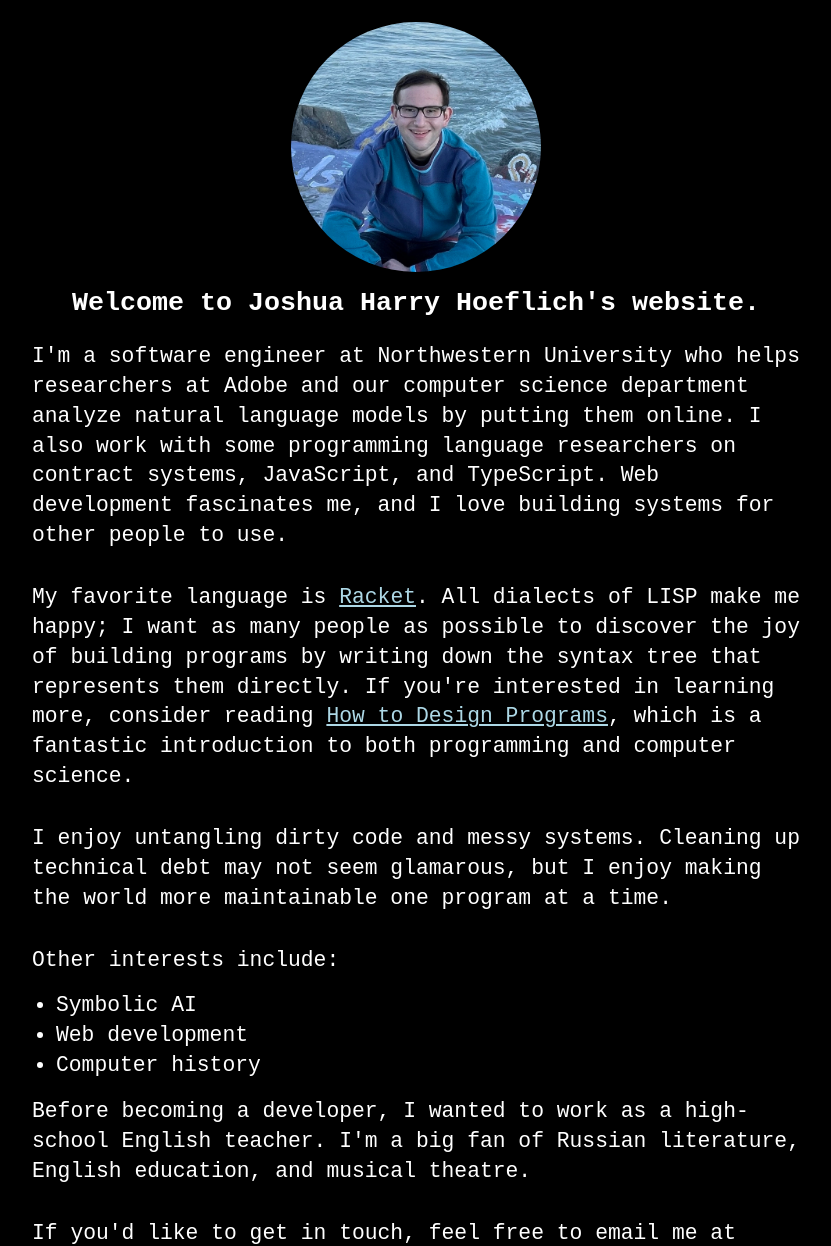
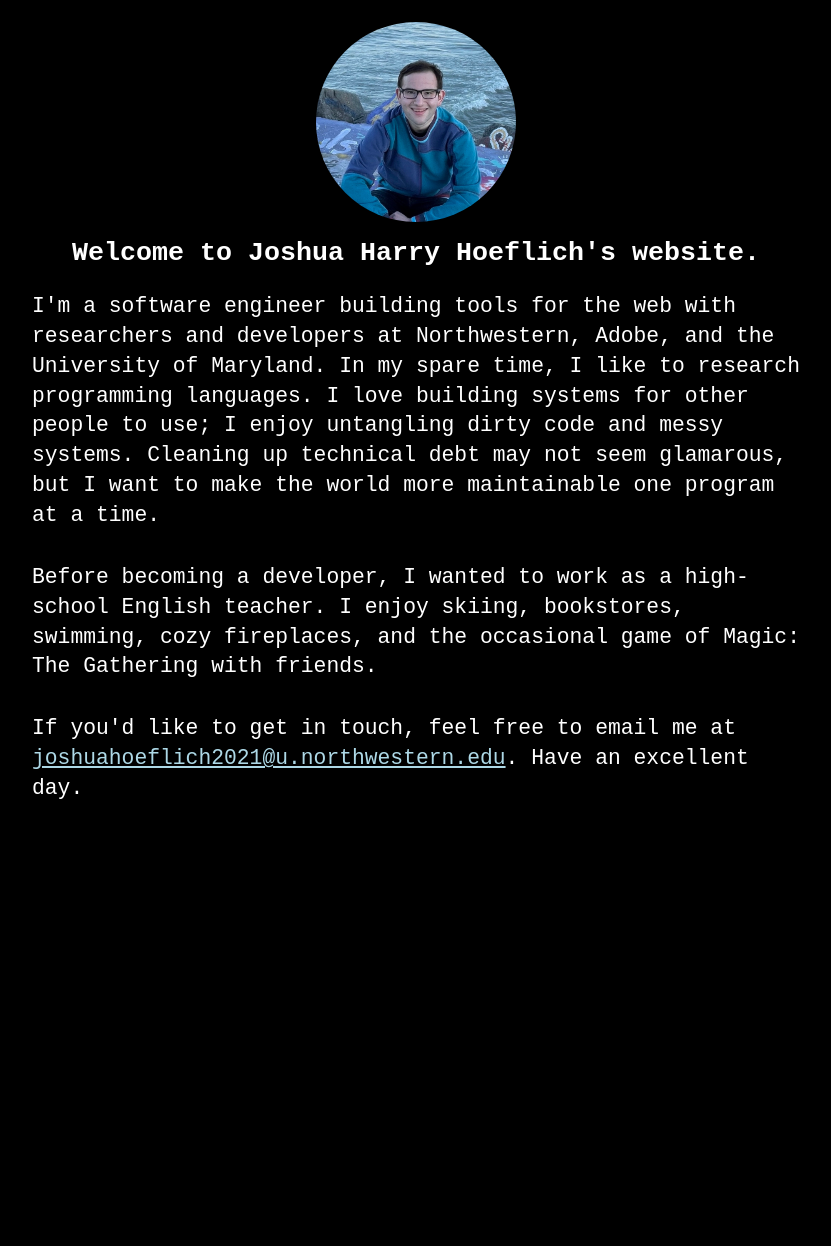
Before and after one commit to joshuaharry/joshuaharry.com, a website: page public/index.html in a window 1280 px wide. Shown: the part 63-1309 px from the top of the page, without its empty margins (224-1055 px from the left). After the commit the page ends 891 px from the top, so only its background shows below. Drawn offline with Linux system fonts and the light colour scheme.

Commit message:
Simplify website

```diff
--- a/public/index.html
+++ b/public/index.html
@@ -13,49 +13,26 @@
       <h1 id="title">Hello, world!</h1>
       <img
         id="me"
-        width="250px"
-        height="250px"
+        width="200px"
+        height="200px"
         alt="An image of Joshua Harry Hoeflich"
         src="/img/josh.webp"
       />
       <h2 id="subtitle">Welcome to Joshua Harry Hoeflich's website.</h2>
       <div id="content">
         <p>
-          I'm a software engineer at Northwestern University who helps
-          researchers at Adobe and our computer science department analyze
-          natural language models by putting them online. I also work with some
-          programming language researchers on contract systems, JavaScript, and
-          TypeScript. Web development fascinates me, and I love building systems
-          for other people to use.
+          I'm a software engineer building tools for the web with researchers
+          and developers at Northwestern, Adobe, and the University of Maryland.
+          In my spare time, I like to research programming languages. I love
+          building systems for other people to use; I enjoy untangling dirty
+          code and messy systems. Cleaning up technical debt may not seem
+          glamarous, but I want to make the world more maintainable one program
+          at a time.
         </p>
         <p>
-          My favorite language is
-          <a class="link" href="https://racket-lang.org">Racket</a>. All
-          dialects of LISP make me happy; I want as many people as possible to
-          discover the joy of building programs by writing down the syntax tree
-          that represents them directly. If you're interested in learning more,
-          consider reading
-          <a class="link" href="https://htdp.org">How to Design Programs</a>,
-          which is a fantastic introduction to both programming and computer
-          science.
-        </p>
-        <p>
-          I enjoy untangling dirty code and messy systems. Cleaning up technical
-          debt may not seem glamarous, but I enjoy making the world more
-          maintainable one program at a time.
-        </p>
-        <p>Other interests include:</p>
-        <div class="list">
-          <ul>
-            <li>Symbolic AI</li>
-            <li>Web development</li>
-            <li>Computer history</li>
-          </ul>
-        </div>
-        <p>
           Before becoming a developer, I wanted to work as a high-school English
-          teacher. I'm a big fan of Russian literature, English education, and
-          musical theatre.
+          teacher. I enjoy skiing, bookstores, swimming, cozy fireplaces, and
+          the occasional game of Magic: The Gathering with friends.
         </p>
         <p>
           If you'd like to get in touch, feel free to email me at
```
